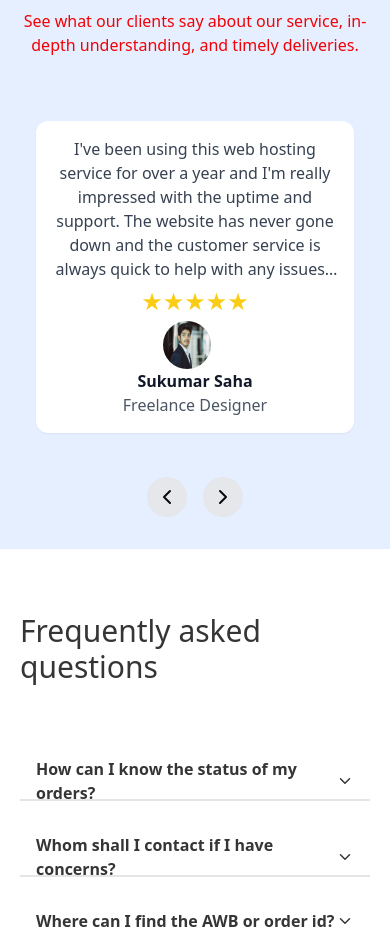
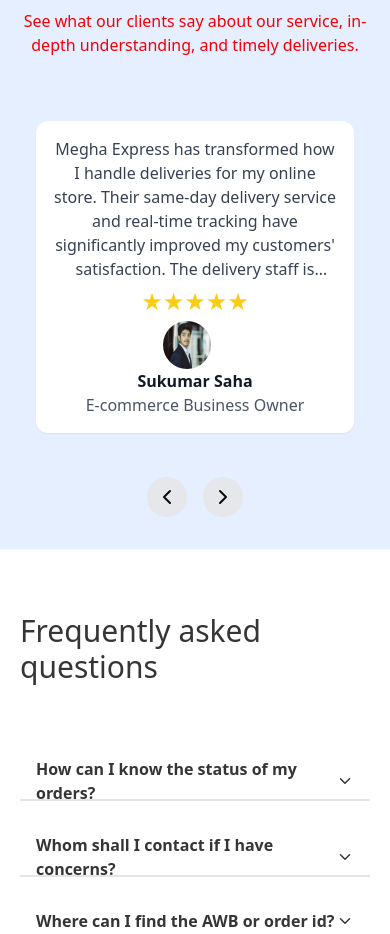
Before and after one commit to exionstech/megha-express-client, a Next.js app: page / in a window 390 px wide. Shown: the part 3660-4594 px from the top of the page. Built offline with nearby package versions, Linux system fonts and the light colour scheme.

Commit message:
Add Swiper library for enhanced testimonial sliding functionality; update testimonials content and implement responsive behavior

```diff
--- a/package.json
+++ b/package.json
@@ -56,6 +56,7 @@
     "react-resizable-panels": "^2.1.7",
     "recharts": "^2.15.1",
     "sonner": "^1.7.2",
+    "swiper": "^11.2.1",
     "tailwind-merge": "^2.6.0",
     "tailwindcss-animate": "^1.0.7",
     "vaul": "^1.1.2",
--- a/src/app/(landing)/_components/testimonials.tsx
+++ b/src/app/(landing)/_components/testimonials.tsx
@@ -1,5 +1,5 @@
 "use client"
-import React, { useState } from 'react';
+import React, { useEffect, useState } from 'react';
 import { ChevronLeft, ChevronRight } from 'lucide-react';
 import { motion } from 'framer-motion';
 
@@ -16,31 +16,47 @@
     {
       id: 1,
       name: "Sukumar Saha",
-    role: "Freelance Designer",
-    comment: "I've been using this web hosting service for over a year and I'm really impressed with the uptime and support. The website has never gone down and the customer service is always quick to help with any issues I have. Highly recommend!",
+      role: "E-commerce Business Owner",
+      comment: "Megha Express has transformed how I handle deliveries for my online store. Their same-day delivery service and real-time tracking have significantly improved my customers' satisfaction. The delivery staff is professional and always handles packages with care. Highly recommend!",
       rating: 5,
       image: "/landing/testimonials/male1.png"
     },
     {
       id: 2,
       name: "Laila Majnu",
-    role: "Software Developer",
-    comment: "I've been using this web hosting service for a few months now and overall it's been fine. The uptime has been good and I haven't had any major issues. The pricing is also reasonable. Nothing particularly stands out as exceptional, but it gets the job done.",
-    rating: 3,
+      role: "Restaurant Chain Manager",
+      comment: "We've partnered with Megha Express for our food delivery services, and they've proven to be incredibly reliable. Their temperature-controlled delivery ensures our food reaches customers fresh and hot. The delivery times are consistent, and their customer service is excellent.",
+      rating: 5,
       image: "/landing/testimonials/female2.png"
     },
     {
       id: 3,
       name: "Suman Das",
-    role: "Online Entrepreneur",
-    comment: "I've been using this web hosting service for a few months and it's been nothing but problems. My website has gone down multiple times and the customer service has been unresponsive. I would not recommend this company.",
-    rating: 1,
+      role: "Retail Store Owner",
+      comment: "As a busy retail store owner, I need a delivery partner I can count on. Megha Express handles all our local deliveries efficiently, and their bulk shipping rates are very competitive. Their tech platform makes it easy to schedule pickups and manage deliveries.",
+      rating: 4,
       image: "/landing/testimonials/male2.png"
     }
   ];
 
   const Testimonials = () => {
     const [currentIndex, setCurrentIndex] = useState(0);
+    const [isMobile, setIsMobile] = useState(false);
+
+    useEffect(() => {
+      // Set initial value
+      setIsMobile(window.innerWidth < 1024);
+
+      // Handle window resize
+      const handleResize = () => {
+        setIsMobile(window.innerWidth < 1024);
+      };
+
+      window.addEventListener('resize', handleResize);
+
+      // Cleanup
+      return () => window.removeEventListener('resize', handleResize);
+    }, []);
 
     const nextSlide = () => {
       setCurrentIndex((prevIndex) => (prevIndex + 1) % testimonials.length);
@@ -53,7 +69,6 @@
     };
 
     const getVisibleTestimonials = () => {
-    const isMobile = window.innerWidth < 1024;
       const visibleCount = isMobile ? 1 : 3;
       const visibleItems = [];
 
```
Also changed, not shown: 1 other file (tests, documents, lock files or other folders). Lines whose indentation alone changed are shown as unchanged.
